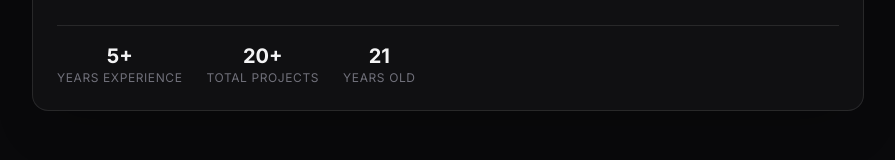
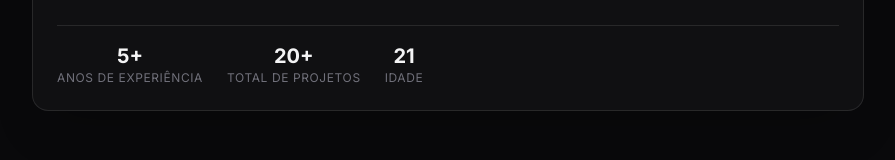
Before and after one commit to ruanssh/portifolio, a React (Vite) app: page / in a window 1280 px wide. Shown: the part 602-762 px from the top of the page, without its empty margins (192-1087 px from the left). Built offline with nearby package versions, Linux system fonts and the light colour scheme.

Commit message:
feat: traduzir rótulos de experiência e projetos no ProfileCard

```diff
--- a/src/components/profile/ProfileCard.tsx
+++ b/src/components/profile/ProfileCard.tsx
@@ -1,11 +1,5 @@
 import { motion } from "framer-motion";
-import {
-  Github,
-  Linkedin,
-  MapPin,
-  Calendar,
-  Mail,
-} from "lucide-react";
+import { Github, Linkedin, MapPin, Calendar, Mail } from "lucide-react";
 import { Avatar } from "@/components/ui/avatar";
 import { Button } from "@/components/ui/button";
 import { Cover } from "./Cover";
@@ -156,7 +150,7 @@ export function ProfileCard({
                 {yearsExperience}+
               </p>
               <p className="text-xs text-zinc-500 uppercase tracking-wider">
-                Years Experience
+                Anos de Experiência
               </p>
             </div>
           )}
@@ -166,7 +160,7 @@ export function ProfileCard({
                 {totalProjects}+
               </p>
               <p className="text-xs text-zinc-500 uppercase tracking-wider">
-                Total Projects
+                Total de Projetos
               </p>
             </div>
           )}
@@ -174,7 +168,7 @@ export function ProfileCard({
             <div className="text-center">
               <p className="text-xl font-bold text-zinc-100">{age}</p>
               <p className="text-xs text-zinc-500 uppercase tracking-wider">
-                Years Old
+                Idade
               </p>
             </div>
           )}
```
